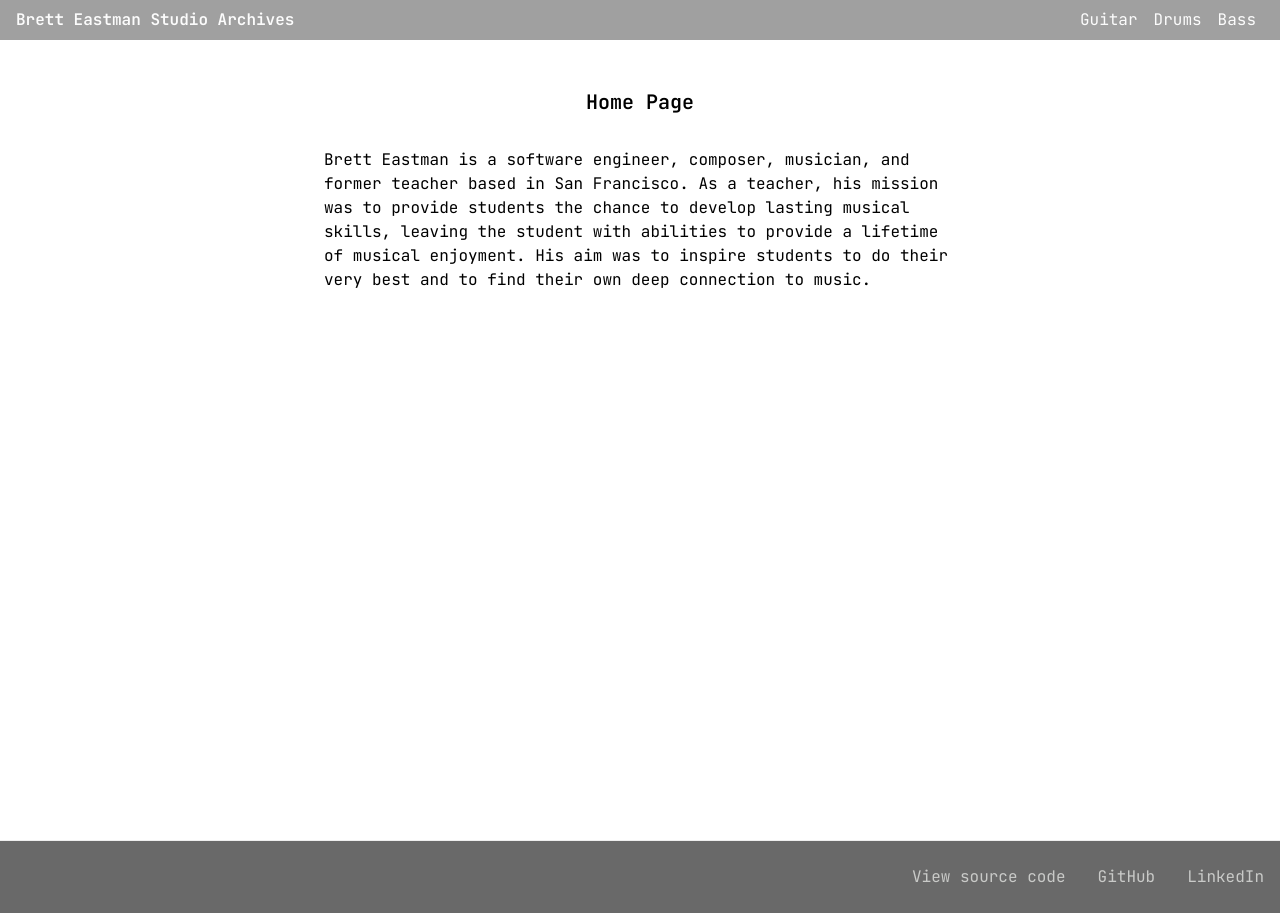
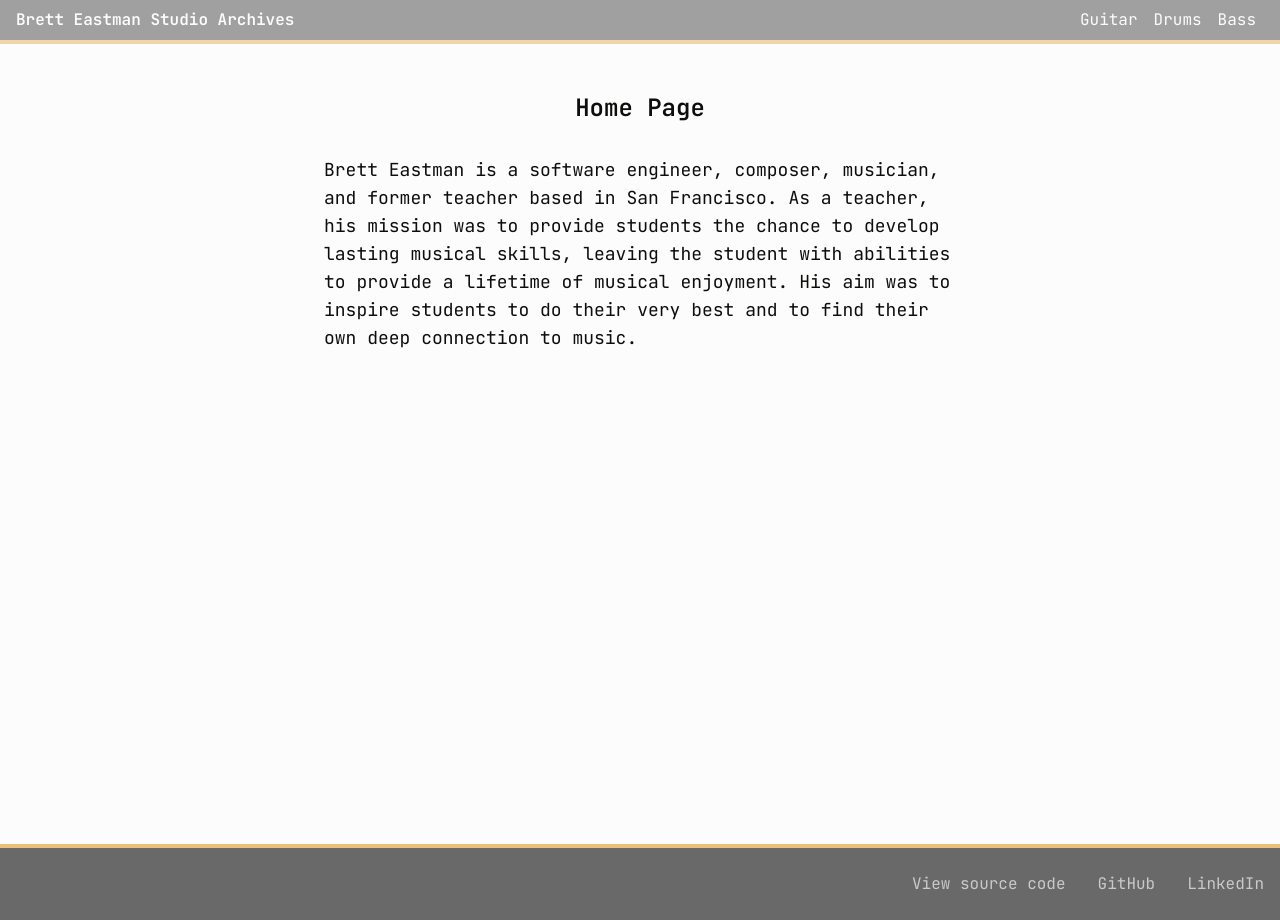
Before and after one commit to BrettEastman/bretteastmanstudio, a SvelteKit app: page / in a window 1280 px wide. Built offline with nearby package versions, Linux system fonts and the light colour scheme.

Commit message:
feat(ui2): Redesign color scheme for both light and dark modes in all components.

```diff
--- a/src/app.css
+++ b/src/app.css
@@ -37,6 +37,7 @@ html {
   --tertiary80: #f2d5a6;
   --tertiary90: #f9ead2; /* hsl(37, 75%, 90%) */
   --tertiary100: #ffffff;
+  --shadowXl: rgba(0, 0, 0, 0.15) 0px 4px 20px 0px;
 }
 
 * {
--- a/src/components/Footer.svelte
+++ b/src/components/Footer.svelte
@@ -1,6 +1,6 @@
 <footer>
   <div
-    class="bg-primary30 border-t border-solid border-primary80 flex justify-end gap-4 pr-4 sm:py-6 sm:gap-8"
+    class="bg-primary30 border-t-4 border-solid border-tertiary70 flex justify-end gap-4 pr-4 sm:py-6 sm:gap-8"
   >
     <a
       href="https://github.com/BrettEastman/bretteastmanstudio/"
--- a/src/components/Header.svelte
+++ b/src/components/Header.svelte
@@ -6,16 +6,20 @@
   ];
 </script>
 
-<header class="flex justify-between items-center px-4 py-2 bg-primary50">
+<header
+  class="flex justify-between items-center px-4 py-2 bg-primary50 border-b-4 border-solid border-tertiary80 dark:bg-secondary20 dark:border-tertiary70"
+>
   <a
     href="/"
-    class="text-primary90 font-semibold hover:text-primary80 duration-200"
+    class="text-primary90 dark:text-tertiary90 font-semibold hover:text-secondary60 duration-100"
     >Brett Eastman Studio Archives</a
   >
   <nav>
     <ul class="flex">
       {#each navItems as item}
-        <li class="mx-2 text-primary90 hover:text-primary80 duration-200">
+        <li
+          class="mx-2 text-primary90 dark:text-tertiary90 hover:text-secondary60 duration-100"
+        >
           <a href={item.href}>{item.name}</a>
         </li>
       {/each}
--- a/src/components/SongDisplay.svelte
+++ b/src/components/SongDisplay.svelte
@@ -5,10 +5,10 @@
 
 <a
   href={song.songPdfLink}
-  class="border border-primary70 bg-secondary90 rounded-xl p-4 w-full sm:w-1/2 m-1 hover:bg-primary70 hover:text-white duration-100"
+  class="border border-primary70 bg-tertiary97 dark:bg-secondary20 shadow-customXl dark:shadow-none rounded-xl p-4 w-full sm:w-1/2 m-1 hover:bg-primary90 dark:hover:bg-secondary10 hover:text-white hover:shadow-none duration-100"
   target="_blank"
 >
-  <div>
+  <div class="text-primary10 dark:text-primary90">
     <p>Title: <b>{song.songTitle}</b></p>
     <div class="flex justify-between">
       <span>Artist: <b>{song.artistName}</b></span>
--- a/src/routes/+layout.svelte
+++ b/src/routes/+layout.svelte
@@ -6,7 +6,7 @@
 
 <div>
   <Header />
-  <div class="h-fit min-h-svh">
+  <div class="h-fit min-h-svh bg-primary90 dark:bg-secondary10">
     <slot />
   </div>
   <Footer />
--- a/src/routes/+page.svelte
+++ b/src/routes/+page.svelte
@@ -2,8 +2,10 @@
 </script>
 
 <div class="flex flex-col items-center px-2 py-4">
-  <h1 class="text-xl font-semibold py-8">Home Page</h1>
-  <div class="w-1/2">
+  <h1 class="text-2xl text-primary10 dark:text-secondary80 font-semibold py-8">
+    Home Page
+  </h1>
+  <div class="w-1/2 text-lg text-primary10 dark:text-secondary80">
     <p>
       Brett Eastman is a software engineer, composer, musician, and former
       teacher based in San Francisco. As a teacher, his mission was to provide
--- a/src/routes/bass/+page.svelte
+++ b/src/routes/bass/+page.svelte
@@ -5,8 +5,10 @@
   export let data: PageServerData;
 </script>
 
-<div class="grid place-items-center px-6">
-  <h1 class="text-xl text-primary30 font-semibold py-8">Bass Songs</h1>
+<div class="grid place-items-center gap-4 px-6">
+  <h1 class="text-xl text-primary30 font-semibold py-8 dark:text-secondary90">
+    Bass Songs
+  </h1>
   {#if data.songList.length > 0}
     {#each data.songList as song}
       <SongDisplay {song} />
--- a/src/routes/drums/+page.svelte
+++ b/src/routes/drums/+page.svelte
@@ -5,7 +5,7 @@
   export let data: PageServerData;
 </script>
 
-<div class="grid place-items-center px-6">
+<div class="grid place-items-center gap-4 px-6">
   <h1 class="text-xl text-primary30 font-semibold py-8">Drum songs</h1>
   {#if data.songList.length > 0}
     {#each data.songList as song}
--- a/src/routes/guitar/+page.svelte
+++ b/src/routes/guitar/+page.svelte
@@ -5,7 +5,7 @@
   export let data: PageServerData;
 </script>
 
-<div class="flex flex-col items-center justify-center px-2 py-4">
+<div class="grid place-items-center gap-4 px-6">
   <h1 class="text-xl text-primary30 font-semibold py-8">Guitar songs</h1>
 
   {#if data.songList.length > 0}
--- a/tailwind.config.js
+++ b/tailwind.config.js
@@ -3,6 +3,9 @@ export default {
   content: ["./src/**/*.{html,js,svelte,ts}"],
   theme: {
     extend: {
+      boxShadow: {
+        customXl: "rgba(0, 0, 0, 0.15) 0px 4px 20px 0px",
+      },
       colors: {
         primary10: "#0d0e0b",
         primary20: "#2b2b2b",
@@ -14,7 +17,7 @@ export default {
         primary80: "#eeeeee",
         primary90: "#fcfcfc",
         primary100: "#ffffff",
-        secondary10: "0c1d27",
+        secondary10: "#0c1d27",
         secondary20: "#18394e",
         secondary30: "#245675",
         secondary40: "#30739c",
@@ -33,6 +36,7 @@ export default {
         tertiary70: "#ecc079",
         tertiary80: "#f2d5a6",
         tertiary90: "#f9ead2",
+        tertiary97: "#fdf9f2",
         tertiary100: "#ffffff",
       },
     },
```
